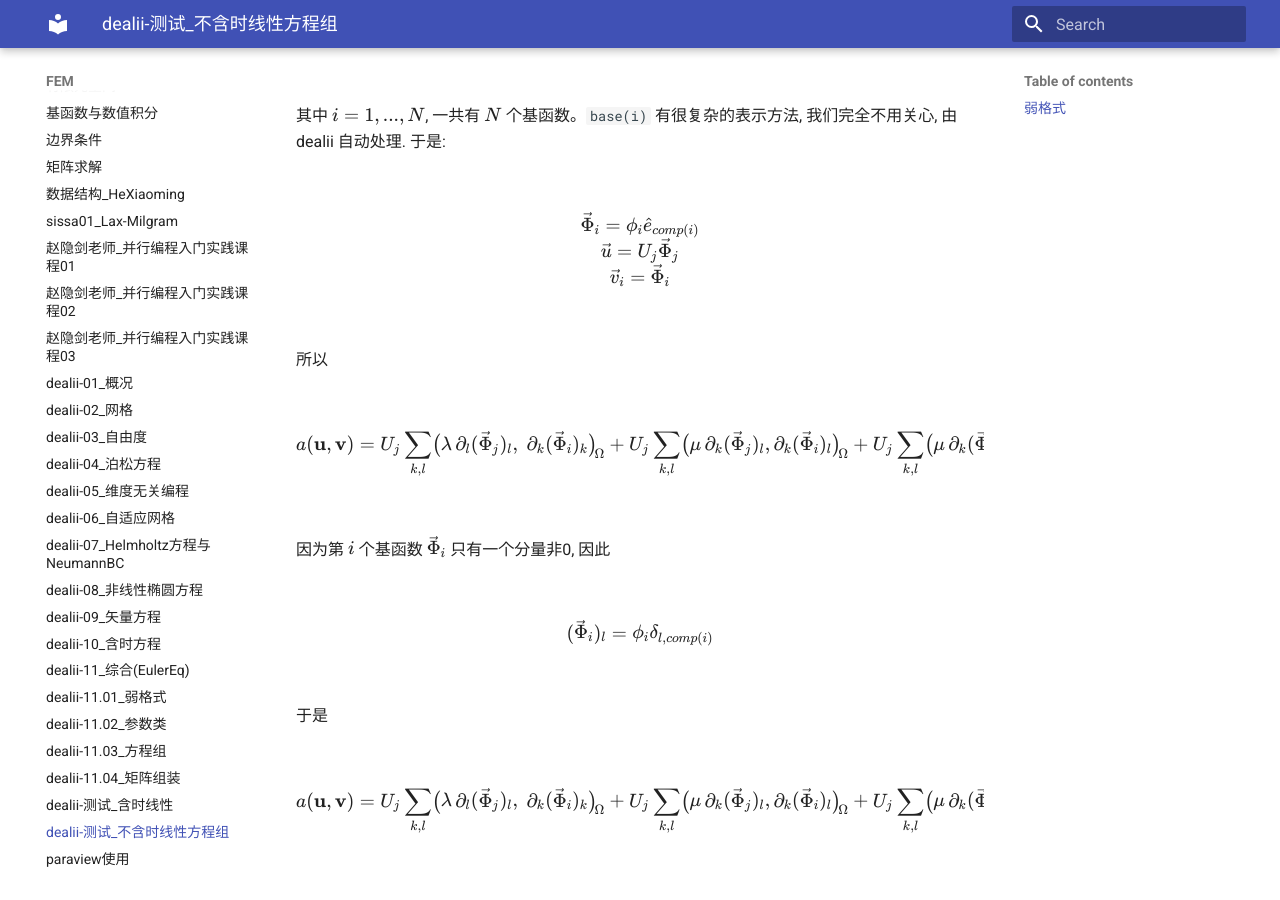
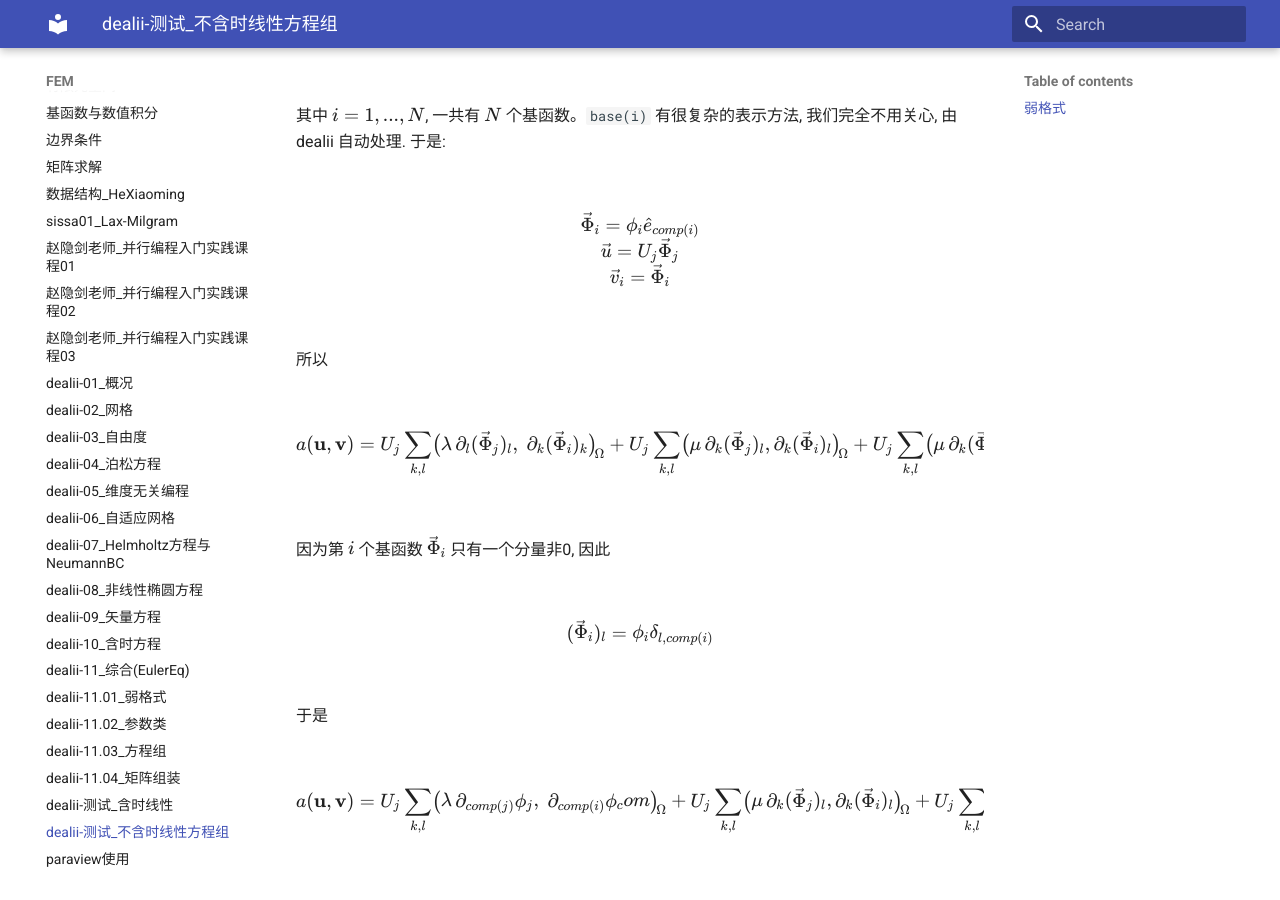
Before and after one commit to ymma98/technotes, an MkDocs documentation site: the page built from docs/FEM/dealii-测试_不含时线性方程组.md, in a window 1280 px wide and 900 px high, scrolled down 2478 px. Built offline with MkDocs 1.6.1 and Material for MkDocs 9.7.7, drawn with Linux system fonts in a browser that asks for light colours; part of the change alters nothing that is shown.

Commit message:
docs/FEM/dealii-测试_不含时线性方程组.md updated from https://stackedit.cn/

```diff
--- a/docs/FEM/dealii-测试_不含时线性方程组.md
+++ b/docs/FEM/dealii-测试_不含时线性方程组.md
@@ -143,7 +143,7 @@ $$
 $$
 a(\mathbf{u}, \mathbf{v})=
 U_j\sum_{k,l}
-\bigl(\lambda\,\partial_l (\vec{\Phi}_j)_l,\;\partial_k (\vec{\Phi}_i)_k\bigr)_{\!\Omega}
+\bigl(\lambda\,\partial_{comp(j)} \phi_j,\;\partial_{comp(i)} \phi_com\bigr)_{\!\Omega}
 +U_j \sum_{k,l}
 \bigl(\mu\,\partial_k (\vec{\Phi}_j)_l,\partial_k (\vec{\Phi}_i)_l\bigr)_{\!\Omega} + U_j \sum_{k,l}
 \bigl(\mu\,\partial_k (\vec{\Phi}_j)_l,\partial_l (\vec{\Phi}_i)_k\bigr)_{\!\Omega}.
@@ -151,8 +151,8 @@ $$
 
 
 <!--stackedit_data:
-eyJoaXN0b3J5IjpbMjA3NzU5MjQxOCwtMTA0NjI5Mzk2NCwtNT
-M0NDQ0NzQzLDE4NjA4NDc3MDYsLTUzNjYwMzIwMSw2MTE1MTE4
-MjgsLTEyNTk0OTkwNjcsLTk2OTY2MDA2MywtMTM2MjIwMDk4N1
-19
+eyJoaXN0b3J5IjpbLTEzNzM0NTcwMzUsMjA3NzU5MjQxOCwtMT
+A0NjI5Mzk2NCwtNTM0NDQ0NzQzLDE4NjA4NDc3MDYsLTUzNjYw
+MzIwMSw2MTE1MTE4MjgsLTEyNTk0OTkwNjcsLTk2OTY2MDA2My
+wtMTM2MjIwMDk4N119
 -->
```
